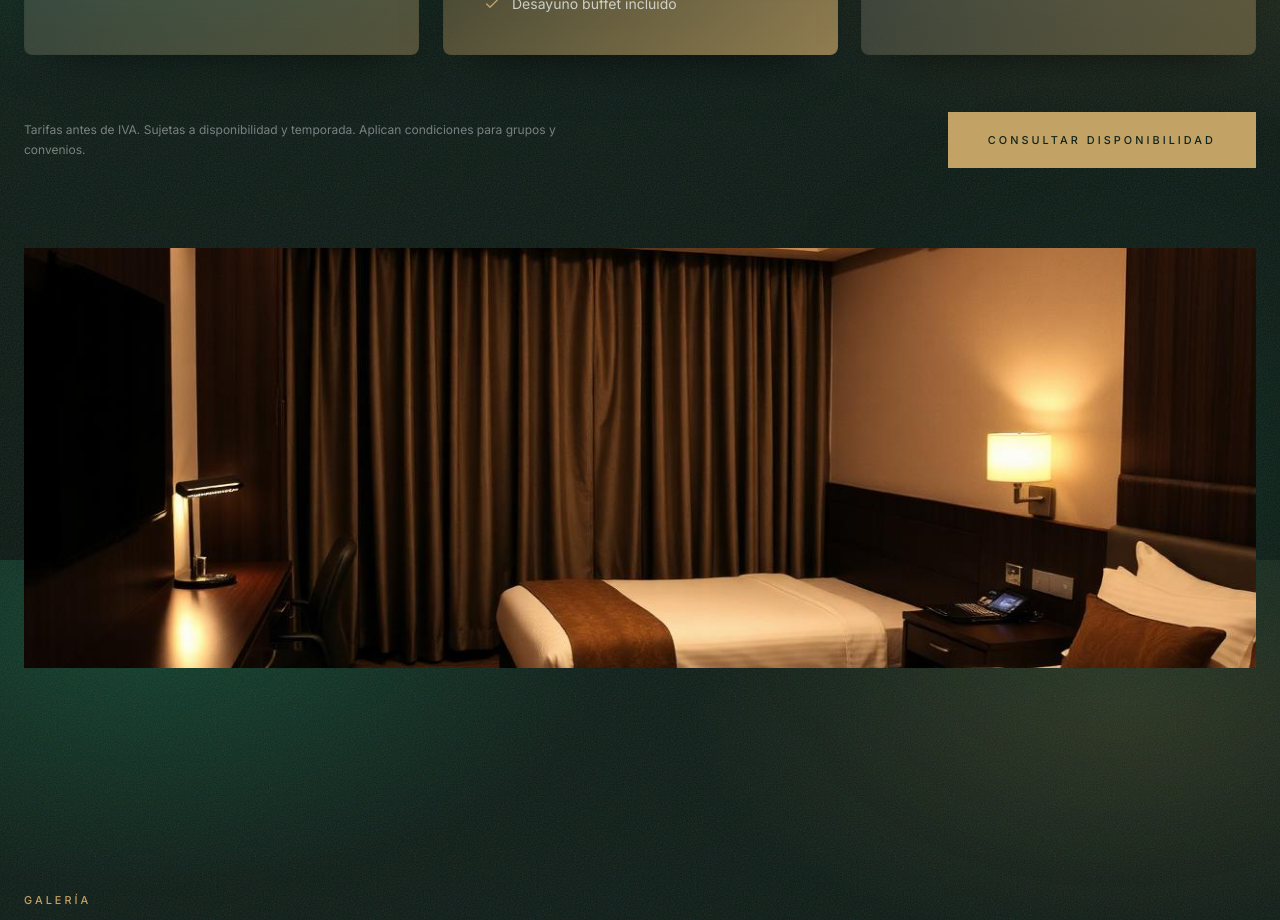
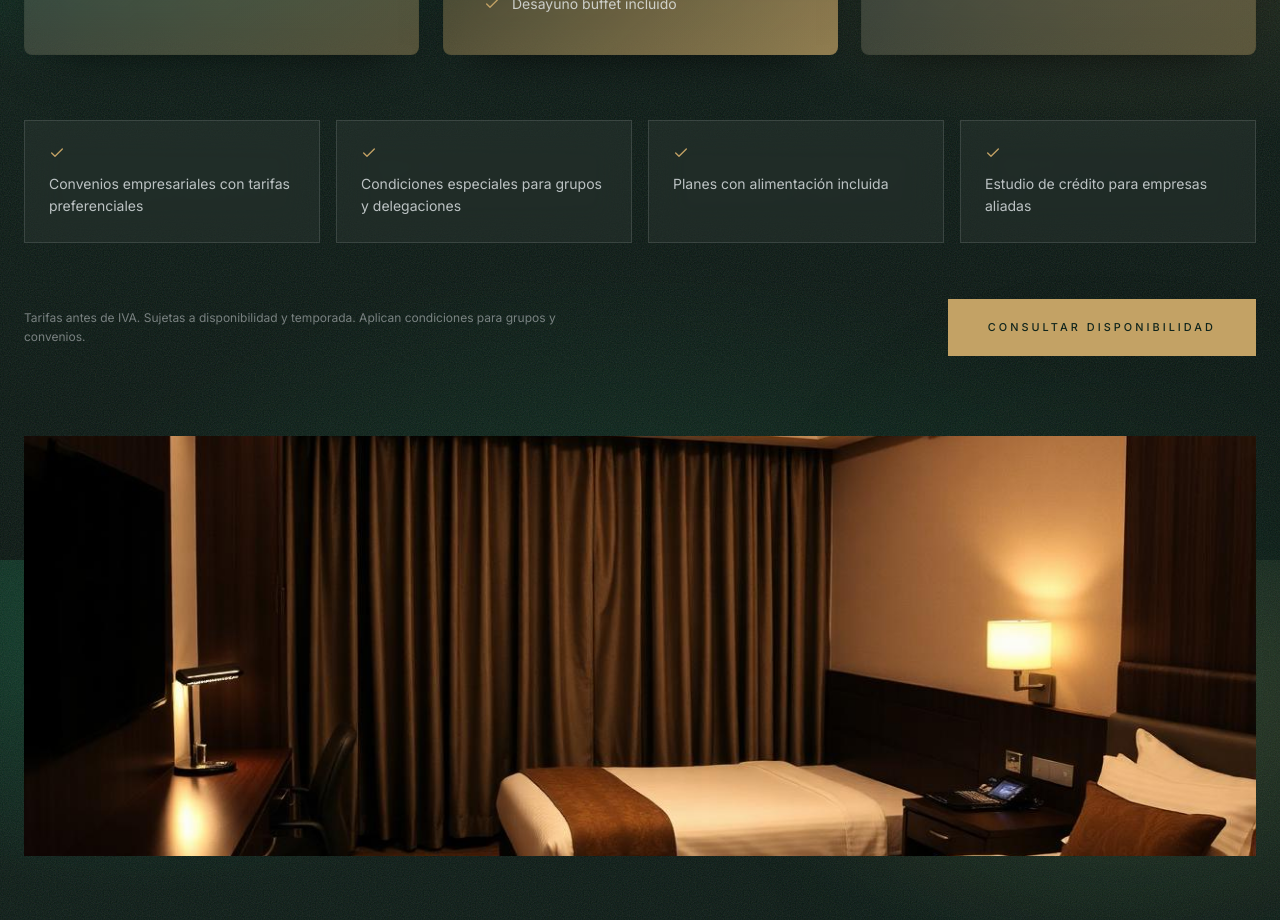
Before and after one commit to judamp10-ctrl/hotel-cartagena, a React (Vite) app: page / in a window 1280 px wide. Shown: the part 2640-3560 px from the top of the page. Built offline with nearby package versions, Linux system fonts and the light colour scheme; the HTML template or start-up script is replaced by a standard one; a web font is replaced by a local one.

Commit message:
Changes
Co-authored-by: judamp10-ctrl <271796189+judamp10-ctrl@users.noreply.github.com>

```diff
--- a/src/components/cc/Hotel.tsx
+++ b/src/components/cc/Hotel.tsx
@@ -77,6 +77,15 @@ const Hotel = () => (
         ))}
       </div>
 
+      <div className="mt-16 grid gap-4 sm:grid-cols-2 lg:grid-cols-4">
+        {BENEFICIOS_CORPORATIVOS.map((b) => (
+          <div key={b} className="glass-card p-6 text-sm leading-relaxed text-background/75">
+            <Check className="mb-3 h-4 w-4 text-gold" />
+            {b}
+          </div>
+        ))}
+      </div>
+
 
       <div className="mt-14 flex flex-col items-start gap-8 lg:flex-row lg:items-center lg:justify-between">
         <p className="max-w-xl text-xs leading-relaxed text-background/45">
```
